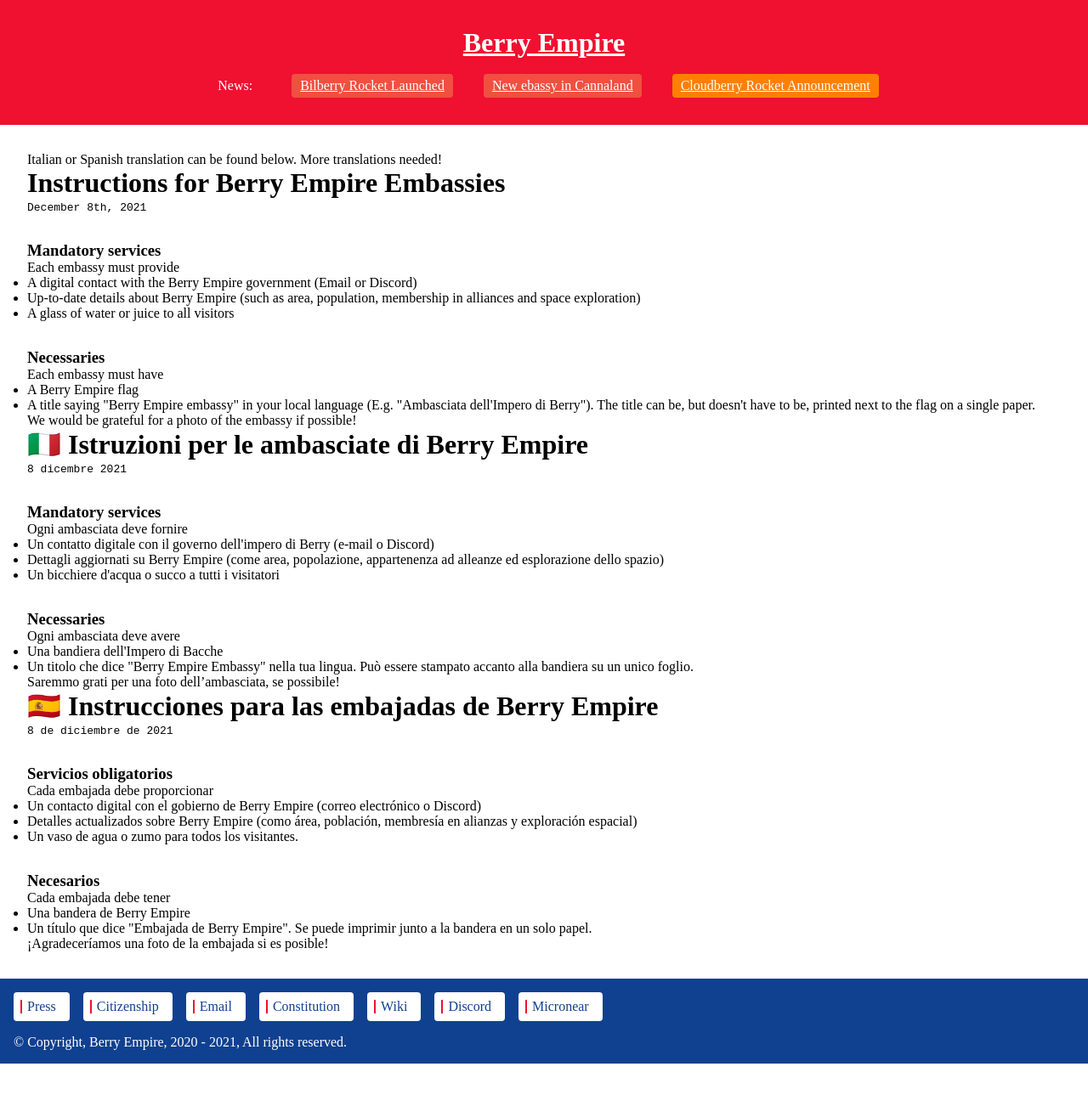
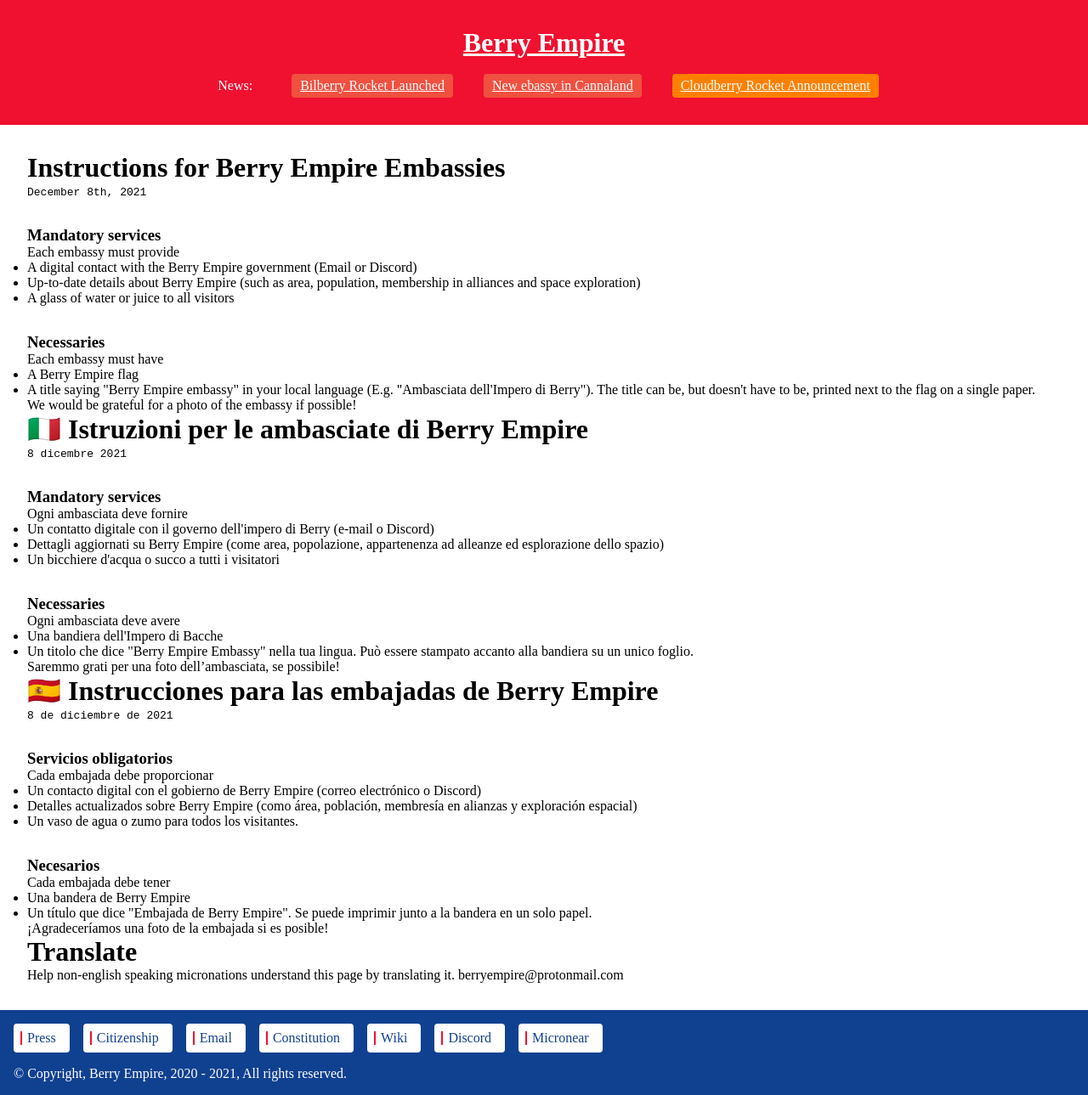
Before and after one commit to berryempire/berryempire.github.io, a Jekyll site: the page built from embassy.md, in a window 1280 px wide. Shown: the whole page at 85% size. Built offline with Jekyll 4.4.1, drawn with Linux system fonts in a browser that asks for light colours; our own code applies the rules of GitHub Pages for plain Markdown files; before the commit the page ends 1252 px from its top, so only the background shows below that.

Commit message:
Update embassy.md

```diff
--- a/embassy.md
+++ b/embassy.md
@@ -1,6 +1,3 @@
-Italian or Spanish translation can be found below.
-More translations needed!
-
 ## Instructions for Berry Empire Embassies
 <code>December 8th, 2021</code>
 ### Mandatory services
@@ -67,3 +64,6 @@ Saremmo grati per una foto dell'ambasciata, se possibile!
     <li>Un título que dice "Embajada de Berry Empire". Se puede imprimir junto a la bandera en un solo papel.</li>
 </ul>
 ¡Agradeceríamos una foto de la embajada si es posible!
+
+## Translate
+Help non-english speaking micronations understand this page by translating it. berryempire@protonmail.com
```
